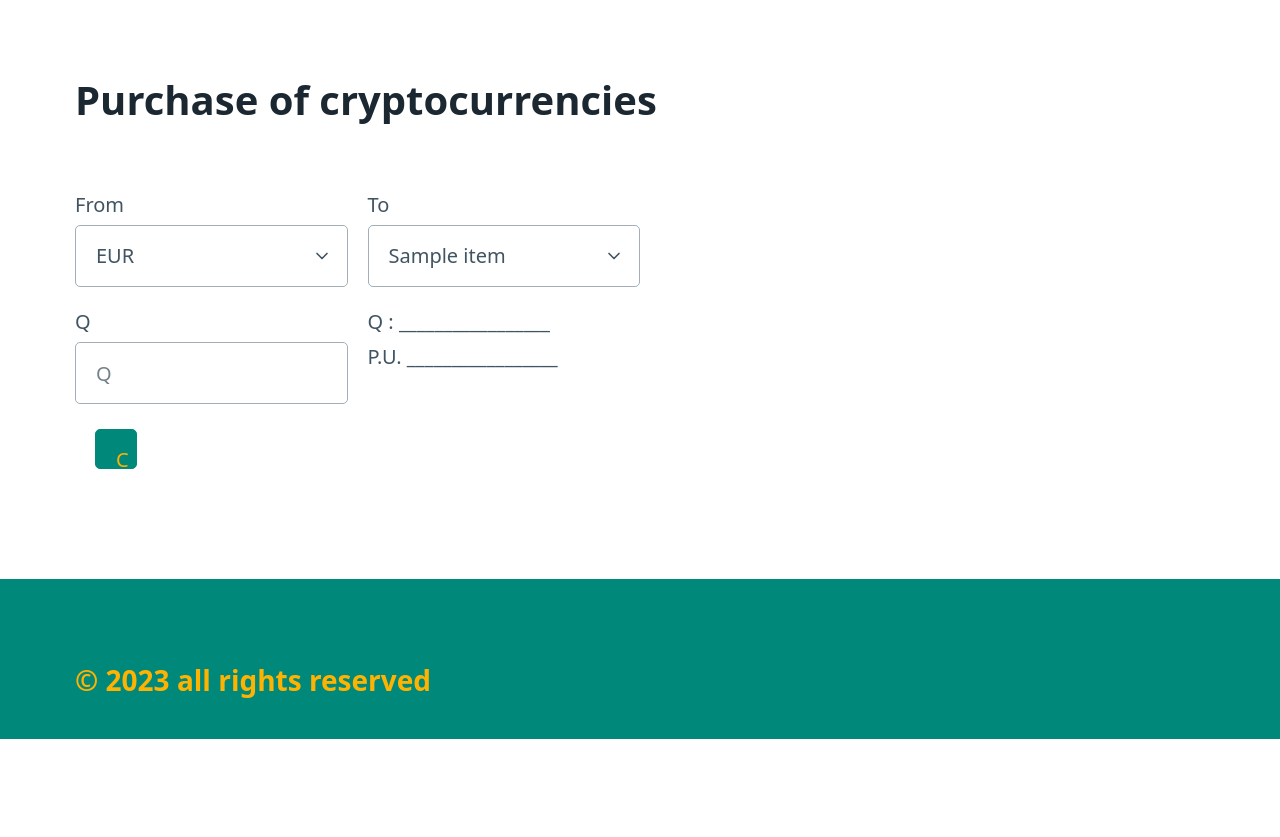
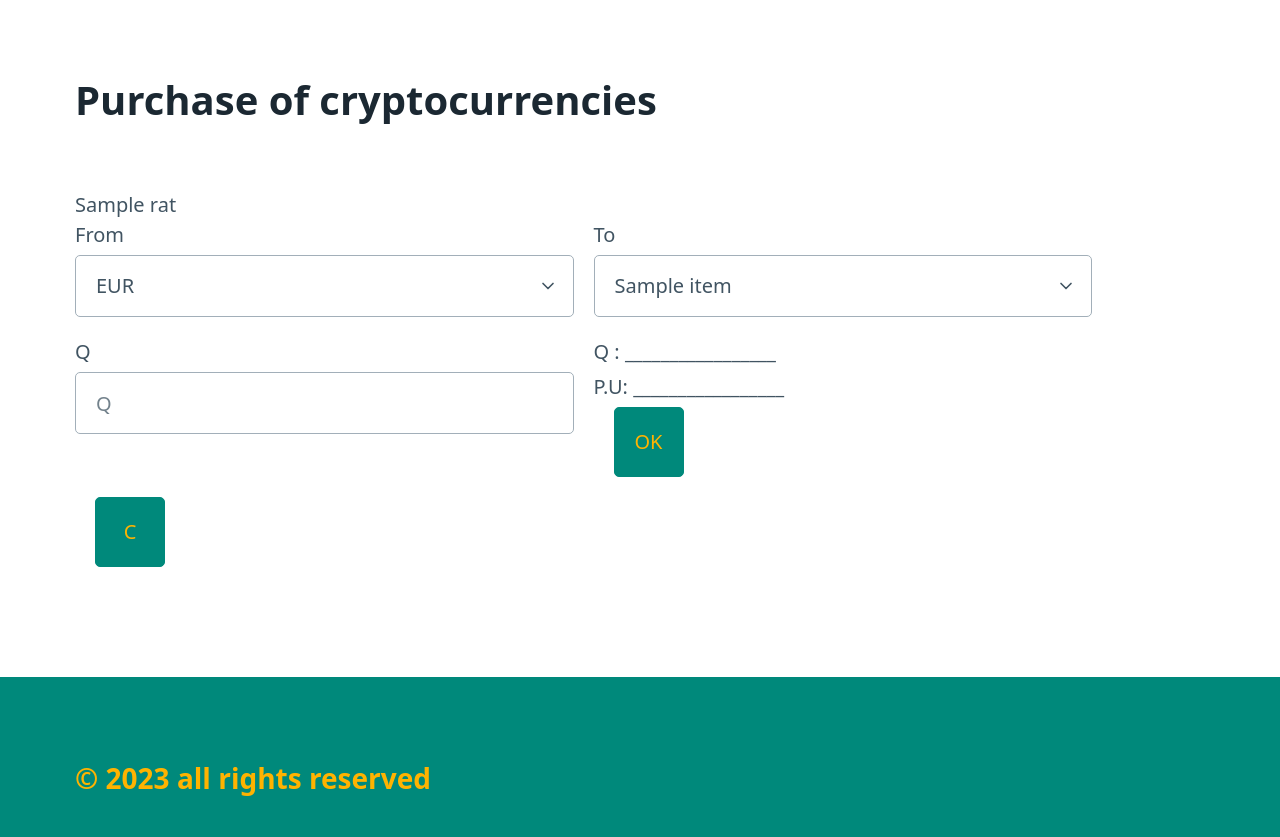
Before and after one commit to AhsokaTa/Cryptocurrency-movement, a Flask app: template cripto_move/templates/purchase.html in a window 1280 px wide. Shown: the part 160-997 px from the top of the page. Before the commit the page ends 899 px from the top, so only its background shows below. Run offline with Flask 3, Linux system fonts and the light colour scheme; the template is opened without the code that fills it: most values are stand-ins (such as "Sample title", 1, 10 or a date in 2020).

Commit message:
implement the cryptocurrenciesValue function, and views/purchase

```diff
--- a/cripto_move/templates/purchase.html
+++ b/cripto_move/templates/purchase.html
@@ -2,9 +2,9 @@
 {% block pageBase %}
 
 <h1>Purchase of cryptocurrencies</h1>
-
+{{rat}}
 <div style="display: flex; justify-content: space-between;">
-    <div style="width: 50%;">
+    <div style="width: 90%;">
       <form action="/form1">
 
         <div class="grid">
@@ -18,8 +18,6 @@
                   {% endfor %}
                 {% endif %}
 
-
-
             </select>
             <label for="q" > Q  <br>
             <input type="text" id="q" name="q" placeholder="Q" required>
@@ -32,11 +30,12 @@
                 <option value="{{item.id}}">{{item.name}}</option>
               {% endfor %}
             </select>
-              <div> <label for="Q_to">Q :  _________________ </label></div>
-              <div> <label for="PU">P.U. _________________ </label></div>
+              <div> <label for="Q_to">  Q :  _________________ </label></div>
+              <div> <label for="PU">   P.U: _________________ </label></div>
+              <div>  <button style="margin-left: 20px; width: 70px; height: 70px;">OK</button>  </div>
           </div>
         </div>
-            <button style="margin-left: 20px; width: 40px; height: 40px;">C</button>
+            <button style="margin-left: 20px; width: 70px; height: 70px;">C</button>
     </div>
     </form>
 </div>
```
Also changed, not shown: cripto_move/models.py (+11 -2 lines), cripto_move/routes.py (+8 -4 lines), cripto_move/borrame.py (added), data/movements.sqlite.
